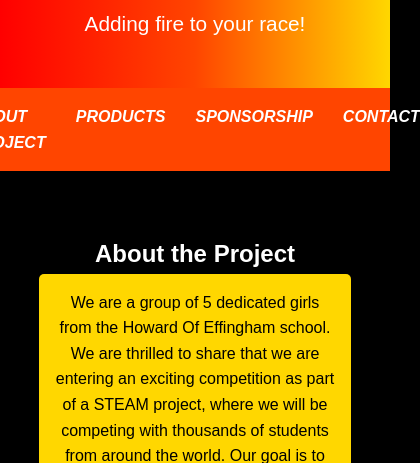
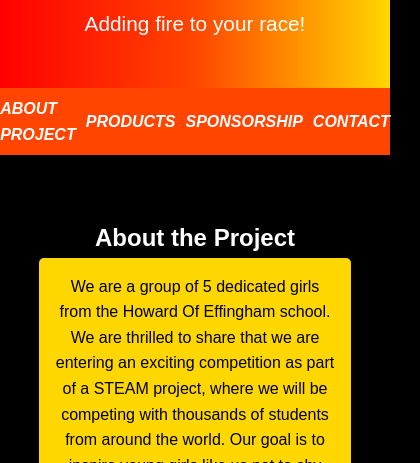
Before and after one commit to Shatha7709/firebirds, a plain HTML site: page index.html in a window 390 px wide. Shown: the part 381-844 px from the top of the page, 420 px wide, since content can reach past the window. Drawn offline with Linux system fonts and the light colour scheme.

Commit message:
Update index.html

```diff
--- a/index.html
+++ b/index.html
@@ -131,6 +131,12 @@
                 flex-direction: column;
                 align-items: center;
             }
+           nav {
+               flex-direction:colum;
+               align-items:center;
+               gap:10px;
+               padding:0.5rem;
+           }
         }
     </style>
 </head>
```
